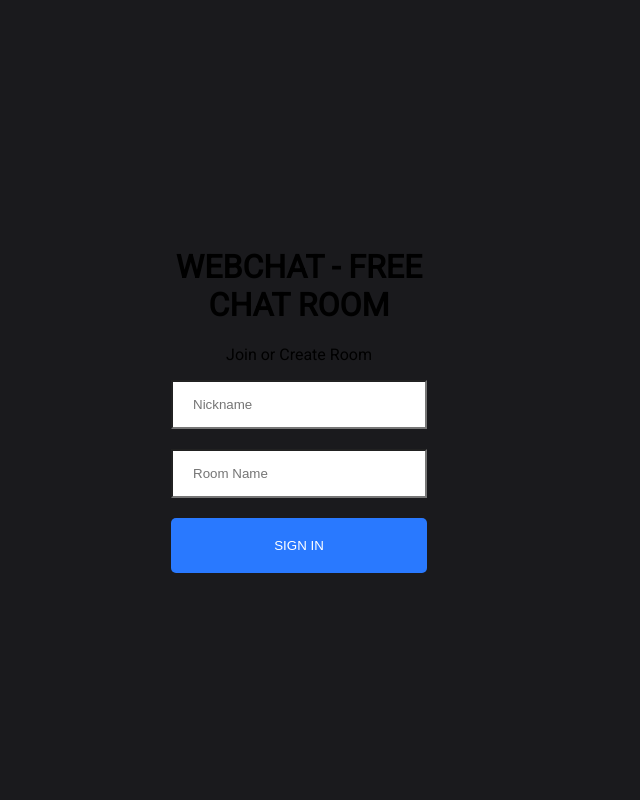
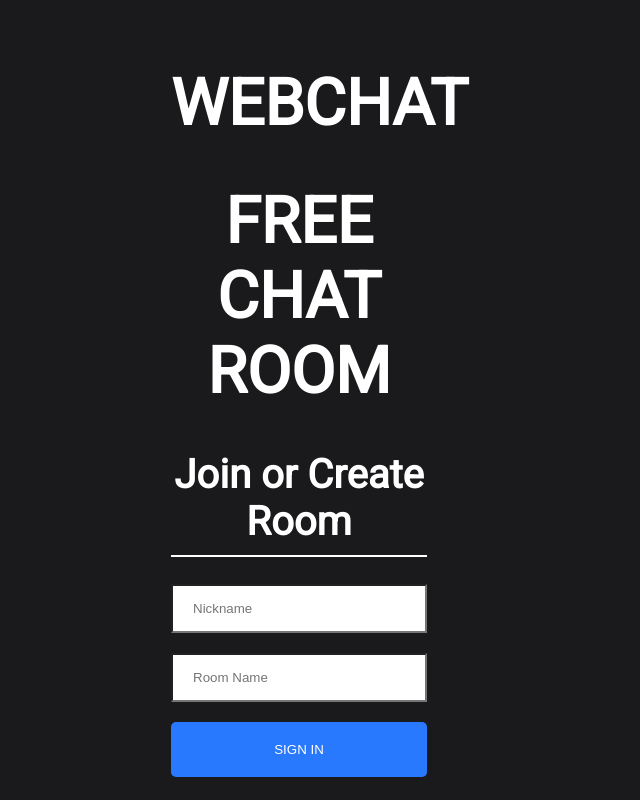
Before and after one commit to Senophyx/pocket-chat-client, a React (Create React App) app: page / in a window 1280 px wide. Shown: the whole page, without its empty margins (341-981 px from the left). Built offline with nearby package versions, Linux system fonts and the light colour scheme.

Commit message:
Update Join.js

```diff
--- a/src/components/Join/Join.js
+++ b/src/components/Join/Join.js
@@ -11,8 +11,9 @@ export default function SignIn() {
     <div className="joinOuterContainer">
       <div className="joinInnerContainer">
         <div class="header">
-          <h1>WEBCHAT - FREE CHAT ROOM</h1>
-          <p>Join or Create Room</p>
+          <h1 className="head_logo">WEBCHAT</h1>
+          <h1 className="head_logo">FREE CHAT ROOM</h1>
+          <h1 className="heading">Join or Create Room</h1>
         </div>
         <div>
           <input placeholder="Nickname" className="joinInput" type="text" onChange={(event) => setName(event.target.value)} />
```
